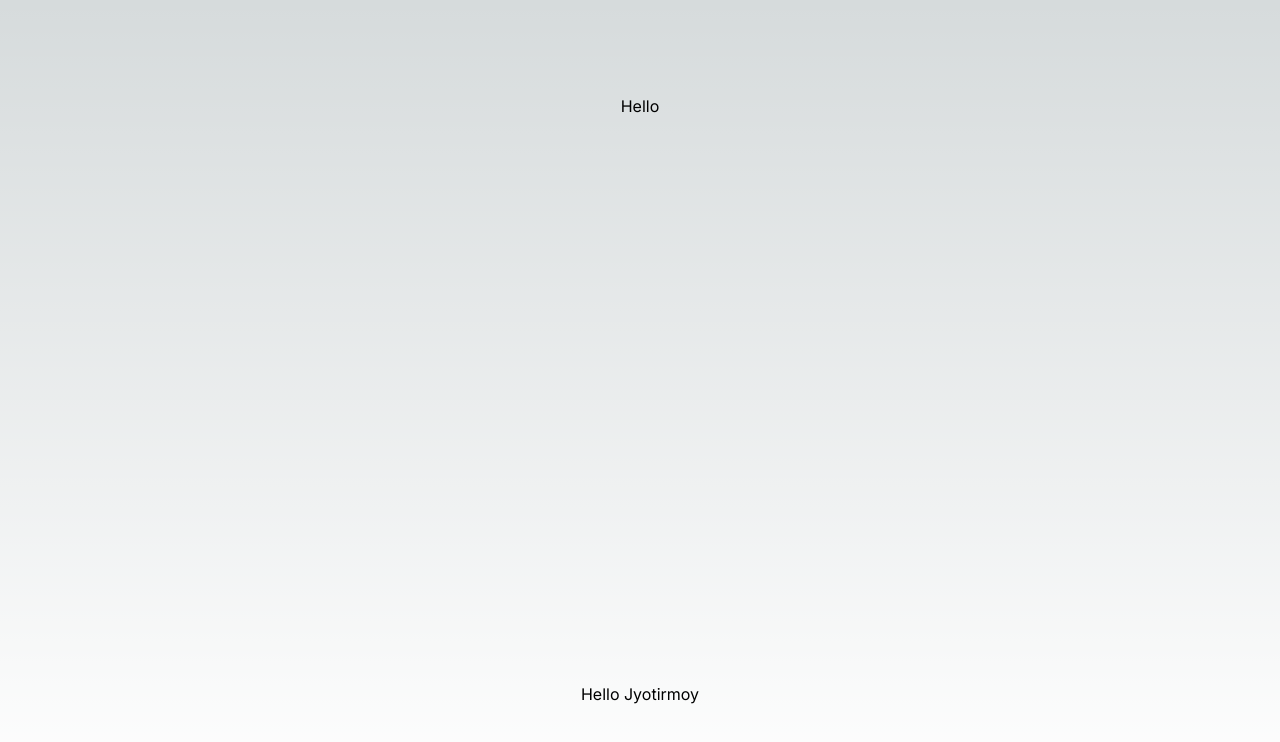
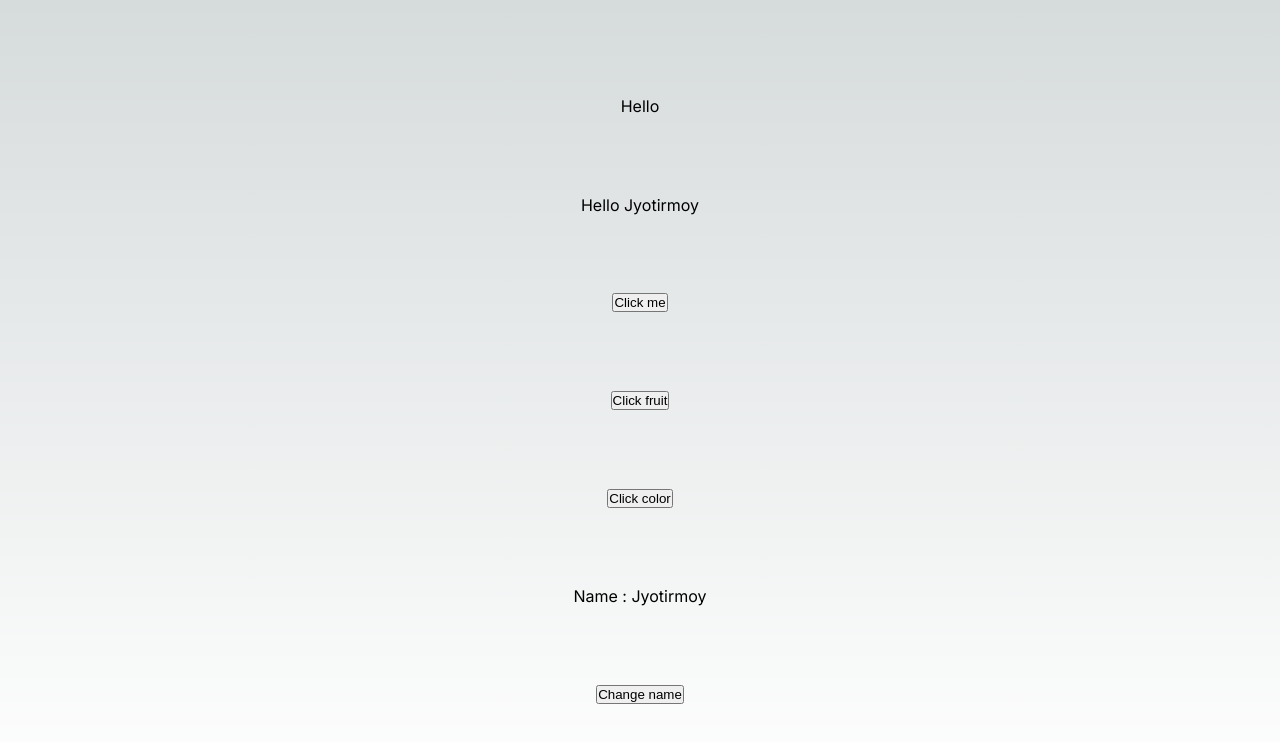
Before and after one commit to jdx-code/nextjs-tut, a Next.js app: page / in a window 1280 px wide. Shown: the top 742 px of the page. Built offline with nearby package versions, Linux system fonts and the light colour scheme.

Commit message:
Events, functions and states in NextJS

```diff
--- a/src/app/page.js
+++ b/src/app/page.js
@@ -1,12 +1,41 @@
+'use client'
 import Image from 'next/image'
+import { useState } from 'react'
 import styles from './page.module.css'
 
 export default function Home() {
+
+  const [name, setName] = useState("Jyotirmoy")
+
+  // Example showing a function without any parameter
+  const fruit = () => {
+    alert('apple')
+  }
+
+  // Example showing a function with a parameter
+  const color = (item) => {
+    alert(item)
+  }
+
+  // Example showing the use of states
+  const changeName = (item) => {
+    setName(item)
+  }
+
   return (
     <main className={styles.main}>
 
       <HelloComponent />
       <HelloComponent name="Jyotirmoy"/>
+
+      <button onClick={()=>alert("Hello..")}> Click me </button>
+
+      <button onClick={fruit}> Click fruit </button>
+
+      <button onClick={() => color('blue')}> Click color </button>
+
+      <p> Name : {name} </p>
+      <button onClick={() => changeName('JD')}> Change name </button>
 
     </main>
   )
```
